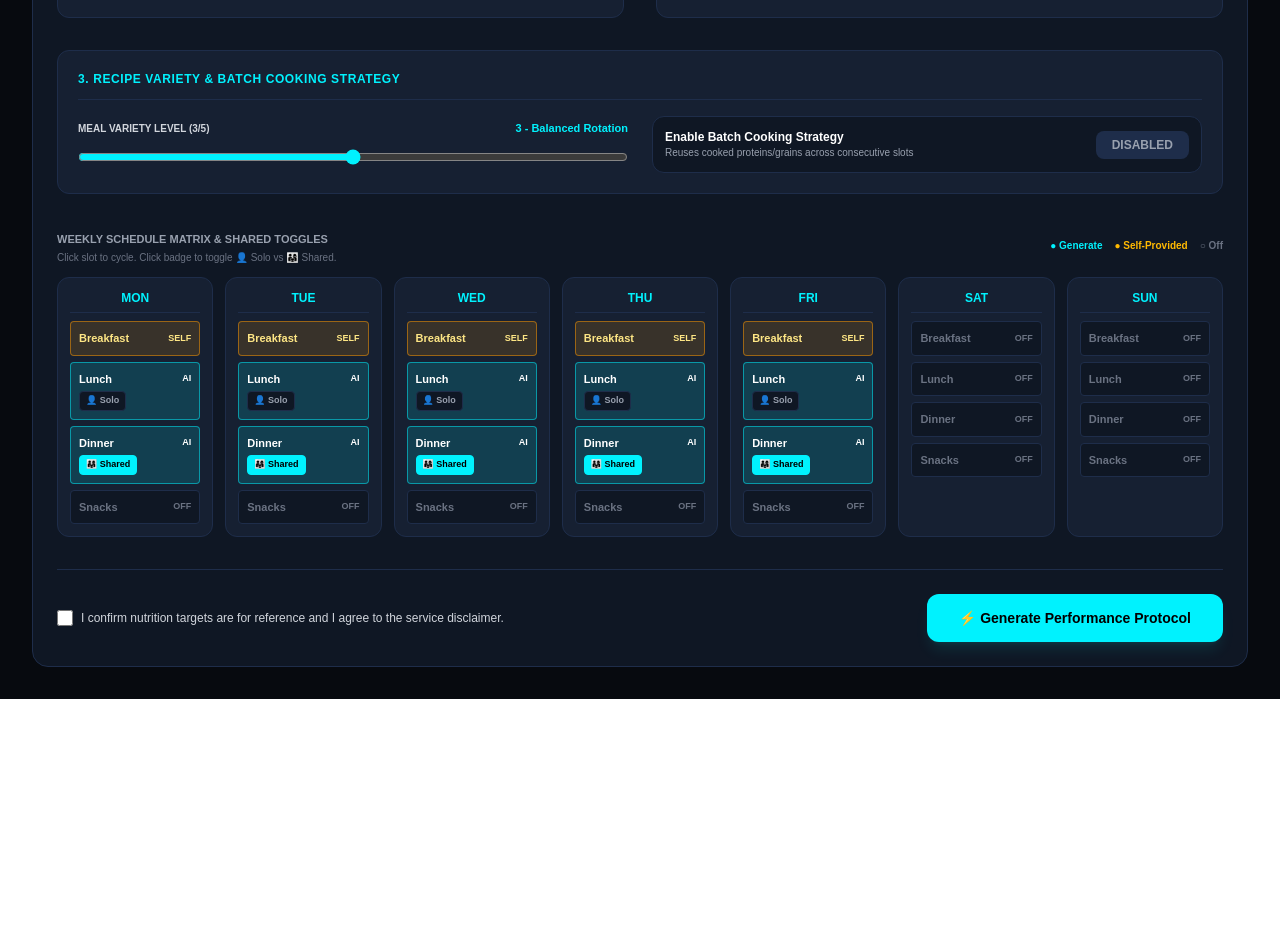
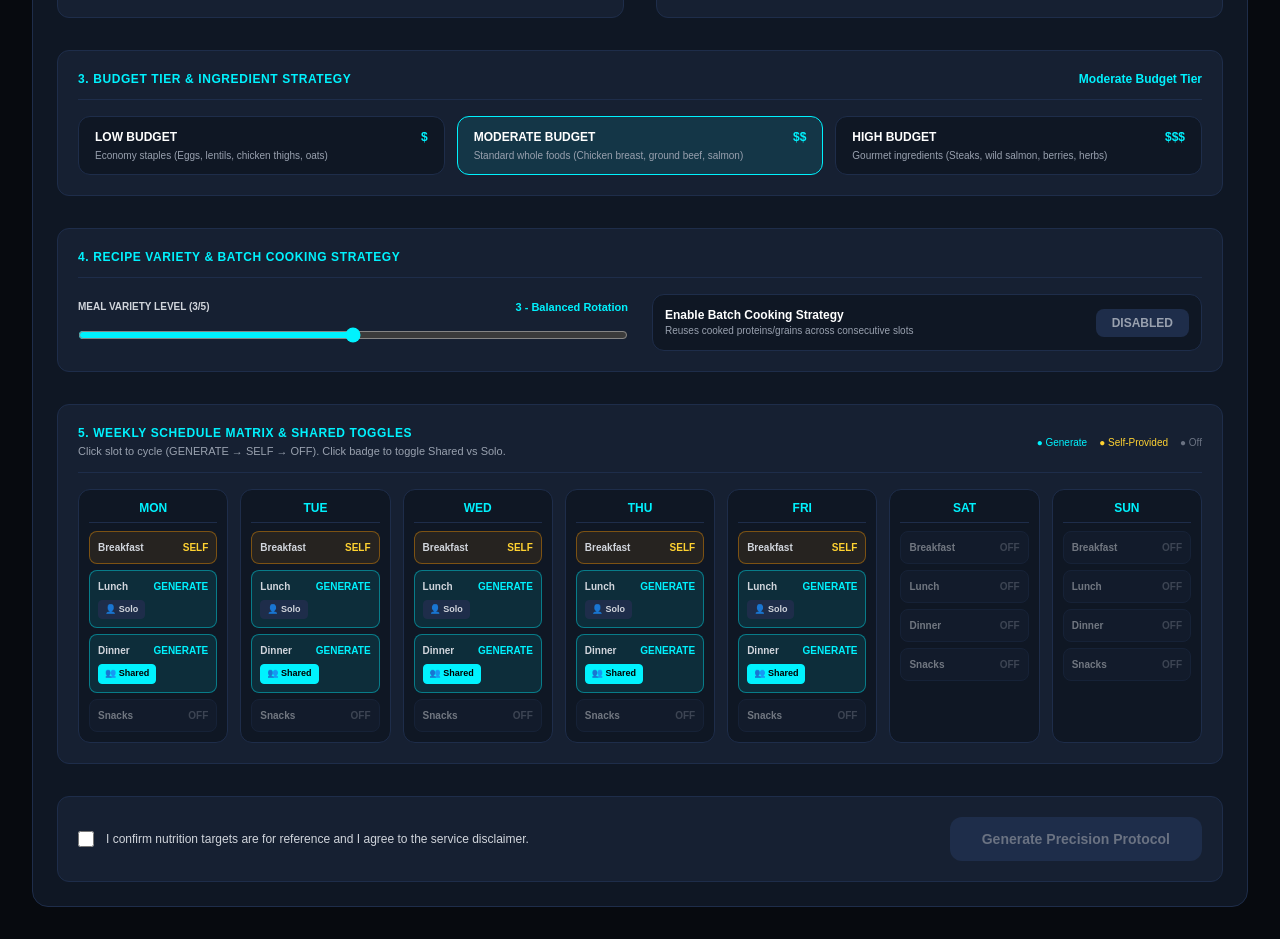
Before and after one commit to neuraldriveperformance/neural-drive-meals, a Next.js app: page / in a window 1280 px wide. Shown: the part 480-1419 px from the top of the page. Before the commit the page ends 1179 px from the top, so only its background shows below. Built offline with nearby package versions, Linux system fonts and the light colour scheme; no server answers.

Commit message:
Add dynamic budget tier selector and GPT-4o budget directives

```diff
--- a/app/api/generate-plan/route.ts
+++ b/app/api/generate-plan/route.ts
@@ -15,7 +15,7 @@ export async function POST(req: Request) {
       );
     }
 
-    // Instantiate OpenAI dynamically inside the handler (safely reads from env)
+    // Instantiate OpenAI dynamically inside the handler (safely reads key from env)
     const openai = new OpenAI({
       apiKey: apiKey.trim(),
     });
--- a/app/page.tsx
+++ b/app/page.tsx
@@ -48,7 +48,7 @@ export default function Home() {
   const [dislikeInput, setDislikeInput] = useState('');
 
   // 3. Engine Preferences & Controls
-  const [budget, setBudget] = useState('moderate');
+  const [budget, setBudget] = useState<'low' | 'moderate' | 'high'>('moderate');
   const [maxPrepTime, setMaxPrepTime] = useState('no-limit');
   const [variety, setVariety] = useState(3);
   const [bulkPrep, setBulkPrep] = useState(false);
@@ -122,10 +122,8 @@ export default function Home() {
   const handleVarietyChange = (newVariety: number) => {
     setVariety(newVariety);
     if (newVariety === 5) {
-      // Rule 1: Max variety disables bulk prep
       setBulkPrep(false);
     } else if (newVariety < 3) {
-      // Rule 3: Variety < 3 forces batch sessions to 1
       setBatchSessions(1);
     }
   };
@@ -654,11 +652,52 @@ export default function Home() {
             </div>
           </div>
 
+          {/* BUDGET TIER SELECTION SECTION */}
+          <div className="bg-[#162032] border border-[#1E2D4A] rounded-xl p-5 space-y-4">
+            <div className="border-b border-[#1E2D4A] pb-3 flex justify-between items-center">
+              <h2 className="text-xs font-black uppercase tracking-wider text-[#00F2FE]">
+                3. Budget Tier & Ingredient Strategy
+              </h2>
+              <span className="text-xs font-bold text-[#00F2FE] capitalize">
+                {budget} Budget Tier
+              </span>
+            </div>
+
+            <div className="grid grid-cols-1 md:grid-cols-3 gap-3">
+              {(['low', 'moderate', 'high'] as const).map((tier) => (
+                <button
+                  key={tier}
+                  type="button"
+                  onClick={() => setBudget(tier)}
+                  className={`py-3 px-4 rounded-xl text-xs font-bold transition border text-left flex flex-col justify-between ${
+                    budget === tier
+                      ? 'bg-[#00F2FE]/10 border-[#00F2FE] text-[#00F2FE]'
+                      : 'bg-[#0F1724] border-[#1E2D4A] text-gray-400 hover:border-gray-600'
+                  }`}
+                >
+                  <div className="flex items-center justify-between w-full mb-1">
+                    <span className="font-extrabold uppercase text-white">{tier} Budget</span>
+                    <span className="font-mono text-[#00F2FE]">
+                      {tier === 'low' && '$'}
+                      {tier === 'moderate' && '$$'}
+                      {tier === 'high' && '$$$'}
+                    </span>
+                  </div>
+                  <span className="text-[10px] text-gray-400 font-normal">
+                    {tier === 'low' && 'Economy staples (Eggs, lentils, chicken thighs, oats)'}
+                    {tier === 'moderate' && 'Standard whole foods (Chicken breast, ground beef, salmon)'}
+                    {tier === 'high' && 'Gourmet ingredients (Steaks, wild salmon, berries, herbs)'}
+                  </span>
+                </button>
+              ))}
+            </div>
+          </div>
+
           {/* VARIETY & BATCH PREP CONTROLS */}
           <div className="bg-[#162032] border border-[#1E2D4A] rounded-xl p-5 space-y-4">
             <div className="border-b border-[#1E2D4A] pb-3">
               <h2 className="text-xs font-black uppercase tracking-wider text-[#00F2FE]">
-                3. Recipe Variety & Batch Cooking Strategy
+                4. Recipe Variety & Batch Cooking Strategy
               </h2>
             </div>
 
@@ -731,25 +770,22 @@ export default function Home() {
                         onClick={() => setBatchSessions(1)}
                         className={`px-2.5 py-1 rounded text-[10px] font-bold transition ${
                           batchSessions === 1
-                            ? 'bg-[#00F2FE]/20 text-[#00F2FE] border border-[#00F2FE]'
-                            : 'bg-[#162032] text-gray-400 border border-[#1E2D4A]'
+                            ? 'bg-[#00F2FE] text-black'
+                            : 'bg-[#1E2D4A] text-gray-400'
                         }`}
                       >
                         1 Session (Sunday All-In)
                       </button>
                       <button
                         type="button"
-                        disabled={variety < 3}
                         onClick={() => setBatchSessions(2)}
                         className={`px-2.5 py-1 rounded text-[10px] font-bold transition ${
-                          variety < 3
-                            ? 'bg-[#162032] text-gray-600 border border-[#1E2D4A] cursor-not-allowed'
-                            : batchSessions === 2
-                            ? 'bg-[#00F2FE]/20 text-[#00F2FE] border border-[#00F2FE]'
-                            : 'bg-[#162032] text-gray-400 border border-[#1E2D4A]'
+                          batchSessions === 2
+                            ? 'bg-[#00F2FE] text-black'
+                            : 'bg-[#1E2D4A] text-gray-400'
                         }`}
                       >
-                        2 Sessions {variety < 3 ? '(Requires Variety 3+)' : '(Sun / Wed Split)'}
+                        2 Sessions (Sun/Wed Split)
                       </button>
                     </div>
                   </div>
@@ -758,61 +794,71 @@ export default function Home() {
             </div>
           </div>
 
-          {/* SCHEDULE MATRIX */}
+          {/* SCHEDULE MATRIX & GENERATE CONTROLS */}
+          <div className="bg-[#162032] border border-[#1E2D4A] rounded-xl p-5 space-y-4">
+            <div className="border-b border-[#1E2D4A] pb-3 flex justify-between items-center">
               <div>
-            <div className="flex items-center justify-between mb-3">
-              <div>
-                <label className="text-[11px] font-bold text-gray-400 uppercase">
-                  Weekly Schedule Matrix & Shared Toggles
-                </label>
-                <p className="text-[10px] text-gray-500">Click slot to cycle. Click badge to toggle 👤 Solo vs 👨‍👩‍👧 Shared.</p>
+                <h2 className="text-xs font-black uppercase tracking-wider text-[#00F2FE]">
+                  5. Weekly Schedule Matrix & Shared Toggles
+                </h2>
+                <p className="text-[11px] text-gray-400 mt-0.5">
+                  Click slot to cycle (GENERATE → SELF → OFF). Click badge to toggle Shared vs Solo.
+                </p>
               </div>
-              <div className="flex gap-3 text-[10px] font-semibold">
-                <span className="text-[#00F2FE]">● Generate</span>
-                <span className="text-amber-400">● Self-Provided</span>
-                <span className="text-gray-500">○ Off</span>
+              <div className="flex items-center gap-3 text-[10px]">
+                <span className="flex items-center gap-1 text-[#00F2FE]">● Generate</span>
+                <span className="flex items-center gap-1 text-amber-300">● Self-Provided</span>
+                <span className="flex items-center gap-1 text-gray-500">● Off</span>
               </div>
             </div>
 
-            <div className="grid grid-cols-1 sm:grid-cols-2 md:grid-cols-4 lg:grid-cols-7 gap-3">
+            <div className="grid grid-cols-2 md:grid-cols-4 lg:grid-cols-7 gap-3">
               {daysOfWeek.map((day) => (
-                <div key={day} className="bg-[#162032] border border-[#1E2D4A] rounded-xl p-3 space-y-2 flex flex-col">
-                  <div className="text-center font-extrabold text-xs text-[#00F2FE] border-b border-[#1E2D4A] pb-1.5">
+                <div key={day} className="bg-[#0F1724] border border-[#1E2D4A] rounded-xl p-2.5 space-y-2">
+                  <div className="text-center font-extrabold text-[#00F2FE] text-xs border-b border-[#1E2D4A] pb-1.5">
                     {day}
                   </div>
-                  <div className="space-y-1.5 flex-1">
-                    {mealTypes.map((type) => {
-                      const slotData = schedule[day]?.[type] || { status: 'off', shared: false };
+                  <div className="space-y-1.5">
+                    {mealTypes.map((slot) => {
+                      const state = schedule[day]?.[slot] || { status: 'off', shared: false };
                       return (
                         <div
-                          key={type}
-                          onClick={() => cycleMealSlot(day, type)}
-                          className={`w-full text-left text-[11px] p-2 rounded font-bold transition flex flex-col gap-1 cursor-pointer select-none ${
-                            slotData.status === 'generate'
-                              ? 'bg-[#00F2FE]/15 border border-[#00F2FE]/50 text-white'
-                              : slotData.status === 'self'
-                              ? 'bg-amber-500/15 border border-amber-500/50 text-amber-200'
-                              : 'bg-[#0F1724] border border-[#1E2D4A] text-gray-500'
+                          key={slot}
+                          onClick={() => cycleMealSlot(day, slot)}
+                          className={`p-2 rounded-lg cursor-pointer text-left transition border relative ${
+                            state.status === 'generate'
+                              ? 'bg-[#00F2FE]/10 border-[#00F2FE]/40'
+                              : state.status === 'self'
+                              ? 'bg-amber-500/10 border-amber-500/40'
+                              : 'bg-[#162032] border-[#1E2D4A] opacity-50'
                           }`}
                         >
-                          <div className="flex justify-between items-center">
-                            <span>{type}</span>
-                            <span className="text-[9px] uppercase font-mono">
-                              {slotData.status === 'generate' ? 'AI' : slotData.status === 'self' ? 'Self' : 'Off'}
+                          <div className="flex justify-between items-center text-[10px] font-bold">
+                            <span className="text-gray-300">{slot}</span>
+                            <span
+                              className={
+                                state.status === 'generate'
+                                  ? 'text-[#00F2FE]'
+                                  : state.status === 'self'
+                                  ? 'text-amber-300'
+                                  : 'text-gray-500'
+                              }
+                            >
+                              {state.status.toUpperCase()}
                             </span>
                           </div>
 
-                          {slotData.status === 'generate' && (
+                          {state.status === 'generate' && (
                             <button
                               type="button"
-                              onClick={(e) => toggleMealShared(day, type, e)}
-                              className={`text-[9px] px-1.5 py-0.5 rounded border self-start transition ${
-                                slotData.shared
-                                  ? 'bg-[#00F2FE] text-black border-[#00F2FE] font-black'
-                                  : 'bg-[#0F1724] text-gray-400 border-[#1E2D4A]'
+                              onClick={(e) => toggleMealShared(day, slot, e)}
+                              className={`mt-1.5 text-[9px] font-extrabold px-1.5 py-0.5 rounded border transition ${
+                                state.shared
+                                  ? 'bg-[#00F2FE] text-black border-[#00F2FE]'
+                                  : 'bg-[#1E2D4A] text-gray-300 border-[#1E2D4A]'
                               }`}
                             >
-                              {slotData.shared ? '👨‍👩‍👧 Shared' : '👤 Solo'}
+                              {state.shared ? '👥 Shared' : '👤 Solo'}
                             </button>
                           )}
                         </div>
@@ -824,73 +870,89 @@ export default function Home() {
             </div>
           </div>
 
-          <div className="border-t border-[#1E2D4A] pt-6 flex flex-col sm:flex-row items-center justify-between gap-4">
-            <label className="flex items-center gap-2 cursor-pointer text-xs text-gray-300">
+          {/* DISCLAIMER & SUBMIT BUTTON */}
+          <div className="bg-[#162032] border border-[#1E2D4A] rounded-xl p-5 flex flex-col md:flex-row items-center justify-between gap-4">
+            <label className="flex items-center gap-3 cursor-pointer text-xs text-gray-300">
               <input
                 type="checkbox"
                 checked={disclaimerAgreed}
                 onChange={(e) => setDisclaimerAgreed(e.target.checked)}
-                className="w-4 h-4 rounded border-gray-700 bg-[#0F1724] text-[#00F2FE] focus:ring-0"
+                className="w-4 h-4 accent-[#00F2FE] rounded cursor-pointer"
               />
-              <span>I confirm nutrition targets are for reference and I agree to the service disclaimer.</span>
+              <span>
+                I confirm nutrition targets are for reference and I agree to the service disclaimer.
+              </span>
             </label>
 
             <button
+              type="button"
+              disabled={loading || !disclaimerAgreed}
               onClick={handleGeneratePlan}
-              disabled={loading}
-              className="w-full sm:w-auto bg-[#00F2FE] hover:bg-cyan-400 text-black font-black px-8 py-3.5 rounded-xl text-sm transition shadow-lg shadow-[#00F2FE]/10 disabled:opacity-50"
+              className={`w-full md:w-auto px-8 py-3 rounded-xl font-black text-sm transition ${
+                loading || !disclaimerAgreed
+                  ? 'bg-[#1E2D4A] text-gray-500 cursor-not-allowed'
+                  : 'bg-[#00F2FE] text-black hover:bg-cyan-300 shadow-lg shadow-[#00F2FE]/20'
+              }`}
             >
-              {loading ? 'Generating Precision Protocol...' : '⚡ Generate Performance Protocol'}
+              {loading ? 'Generating Precision Protocol...' : 'Generate Precision Protocol'}
             </button>
           </div>
         </div>
 
+        {/* GENERATED RESULTS SECTION */}
         {weeklyCalendar && (
           <div id="results-section" className="space-y-8 pt-4">
-            <div className="flex flex-col sm:flex-row justify-between items-start sm:items-center gap-4 border-b border-[#1E2D4A] pb-4">
+            <div className="bg-[#0F1724] border border-[#1E2D4A] rounded-2xl p-6 space-y-6">
+              <div className="flex flex-col md:flex-row justify-between items-start md:items-center border-b border-[#1E2D4A] pb-4 gap-4">
                 <div>
-                <h2 className="text-xl font-black text-white">Your Weekly Plan is Ready</h2>
-                {estimatedCost && (
-                  <p className="text-xs text-gray-400 font-mono mt-0.5">
-                    Estimated Weekly Grocery Cost: {estimatedCost}
+                  <h2 className="text-xl font-black text-[#00F2FE]">
+                    {clientName ? `${clientName}'s Protocol` : 'Active Precision Protocol'}
+                  </h2>
+                  <p className="text-xs text-gray-400 mt-0.5">
+                    Estimated Weekly Household Grocery Cost: <strong className="text-white">{estimatedCost}</strong>
                   </p>
-                )}
                 </div>
 
                 <div className="flex items-center gap-3">
                   <button
+                    type="button"
+                    disabled={savingPlan}
                     onClick={handleSavePlanToSupabase}
-                  disabled={savingPlan}
-                  className="bg-[#162032] hover:bg-[#1E2D4A] text-[#00F2FE] border border-[#00F2FE]/50 font-bold px-4 py-2 rounded-xl text-xs transition"
+                    className="px-4 py-2 bg-[#00F2FE] text-black font-extrabold text-xs rounded-xl hover:bg-cyan-300 transition"
                   >
-                  {savingPlan ? 'Saving...' : '💾 Save Plan to Dashboard'}
+                    {savingPlan ? 'Saving Plan...' : '💾 Save Plan to Dashboard'}
                   </button>
+
                   <button
+                    type="button"
                     onClick={handlePrintFullProtocol}
-                  className="bg-[#162032] hover:bg-[#1E2D4A] text-gray-200 border border-[#1E2D4A] font-bold px-4 py-2 rounded-xl text-xs transition flex items-center gap-1.5"
+                    className="px-4 py-2 bg-[#162032] border border-[#1E2D4A] text-gray-300 font-bold text-xs rounded-xl hover:text-white hover:bg-[#1E2D4A] transition"
                   >
-                  <span>🖨️</span> Print Protocol / PDF
+                    🖨️ Print Protocol
                   </button>
                 </div>
               </div>
 
               {savePlanMessage && (
-              <div className="text-xs text-[#00F2FE] bg-[#162032] border border-[#00F2FE]/40 p-3 rounded-xl">
+                <div className="p-3 bg-[#00F2FE]/10 border border-[#00F2FE]/30 text-[#00F2FE] rounded-xl text-xs font-bold">
                   {savePlanMessage}
                 </div>
               )}
 
+              {/* CALENDAR DISPLAY */}
               <MealPlanCalendar calendarDays={weeklyCalendar} onSwapMeal={handleSwapMeal} />
 
+              {/* GROCERY LIST CHECKLIST */}
+              <div className="pt-6 border-t border-[#1E2D4A]">
                 <GroceryChecklist
                   planId={activePlanId}
-              planTitle={clientName ? `${clientName}'s Grocery List` : 'Weekly Grocery List'}
-              rawIngredients={
-                weeklyCalendar.flatMap((day) =>
+                  planTitle={clientName ? `${clientName}'s Grocery List` : 'Active Grocery List'}
+                  initialItems={weeklyCalendar.flatMap((day) =>
                     day.meals?.flatMap((meal: any) => meal.ingredients || []) || []
-                )
-              }
+                  )}
                 />
+              </div>
+            </div>
           </div>
         )}
       </div>
```
Lines whose indentation alone changed are shown as unchanged.
